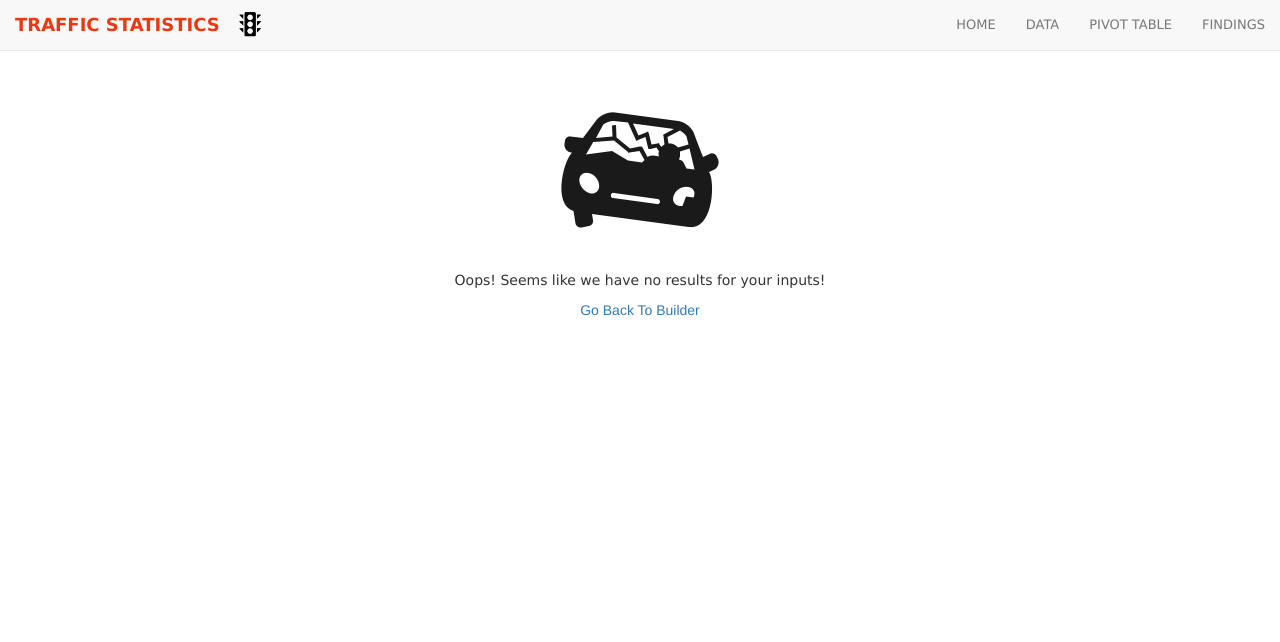
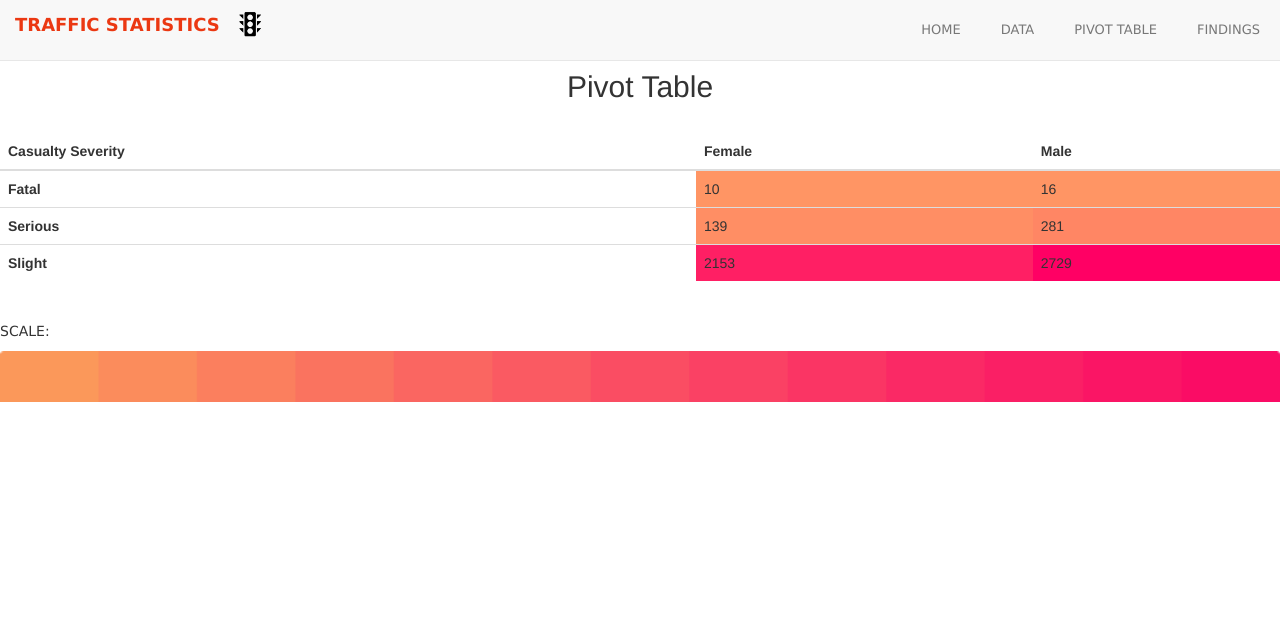
Before and after one commit to ash-fu/Phase-3, a Flask app: template templates/pivot_table.html in a window 1280 px wide. Shown: the top 642 px of the page. Run offline with Flask 2, Linux system fonts and the light colour scheme; the template is opened without the code that fills it, so the values that code supplies are empty; parts of the project's set-up code (start-up, migrations or seed data) failed here and were passed over; some libraries are stand-ins or nearby versions.

Commit message:
finalised

```diff
--- a/templates/findings.html
+++ b/templates/findings.html
@@ -896,7 +896,7 @@ $(function () {
 </div>
 
 
-
+<div id="conclusion">
 <p id="special"> 1 </p>
 <hr style="border-color:#D0D0D0">
 <br>
@@ -913,6 +913,6 @@ $(function () {
 
 <li>While most vehicle accidents are small and involve cars, pedestrians are the most vunerable as they are more likely to be involved in serious or fatal accidents.</li>
 </ul>
-
+</div>
 
 {% endblock %}
--- a/templates/pivot_table.html
+++ b/templates/pivot_table.html
@@ -16,10 +16,36 @@
             <!-- Latest compiled and minified JavaScript -->
             <script src="https://cdnjs.cloudflare.com/ajax/libs/bootstrap-table/1.8.1/bootstrap-table.min.js"></script>
             {% endblock %}
-            {% block content %}
-                <div id="error">
-                <img src=templates/img/car_accident_icon.png/>
-                <p>Oops! Seems like we have no results for your inputs!</p>
-                <a href="/pivot_table_builder">Go Back To Builder</a>
-                </div>
-            {% endblock %}
+
+                {% block header %}
+
+                <h2>Pivot Table</h2>
+
+                {% endblock %}
+            {% block content %}<div style="overflow:scroll" ><table class="table">
+	<thead>
+		<tr>
+			<th>Casualty Severity</th>
+			<th>Female</th>
+			<th>Male</th>
+		</tr>
+	</thead>
+	<tbody>
+		<tr>
+<th>Fatal</th>
+<td style="background-color: rgb(255,149,100)">10</td>
+<td style="background-color: rgb(255,149,100)">16</td>
+		</tr>
+		<tr>
+<th>Serious</th>
+<td style="background-color: rgb(255,142,100)">139</td>
+<td style="background-color: rgb(255,134,100)">281</td>
+		</tr>
+		<tr>
+<th>Slight</th>
+<td style="background-color: rgb(255,31,100)">2153</td>
+<td style="background-color: rgb(255,0,100)">2729</td>
+		</tr>
+	</tbody>
+</table>
+</div><br><p>SCALE:</p><img style="width:100%" src=templates/img/color-scale.png/>{% endblock %}
--- a/templates/stylesheets/base.css
+++ b/templates/stylesheets/base.css
@@ -23,6 +23,10 @@ body {
     height:50px;
     position:absolute;
     bottom:0;
+}
+
+li {
+  padding:5px;
 }
 
 p {
--- a/templates/stylesheets/findings.css
+++ b/templates/stylesheets/findings.css
@@ -27,14 +27,14 @@ p {
 }
 
 
-ul {
+#conclusion ul {
   color: black;
   font-family:'Lucida Sans Unicode','Arial';
   text-align: center;
   list-style: none
 }
 
-li {
+#conclusion li {
   padding:10px;
 }
 
```
